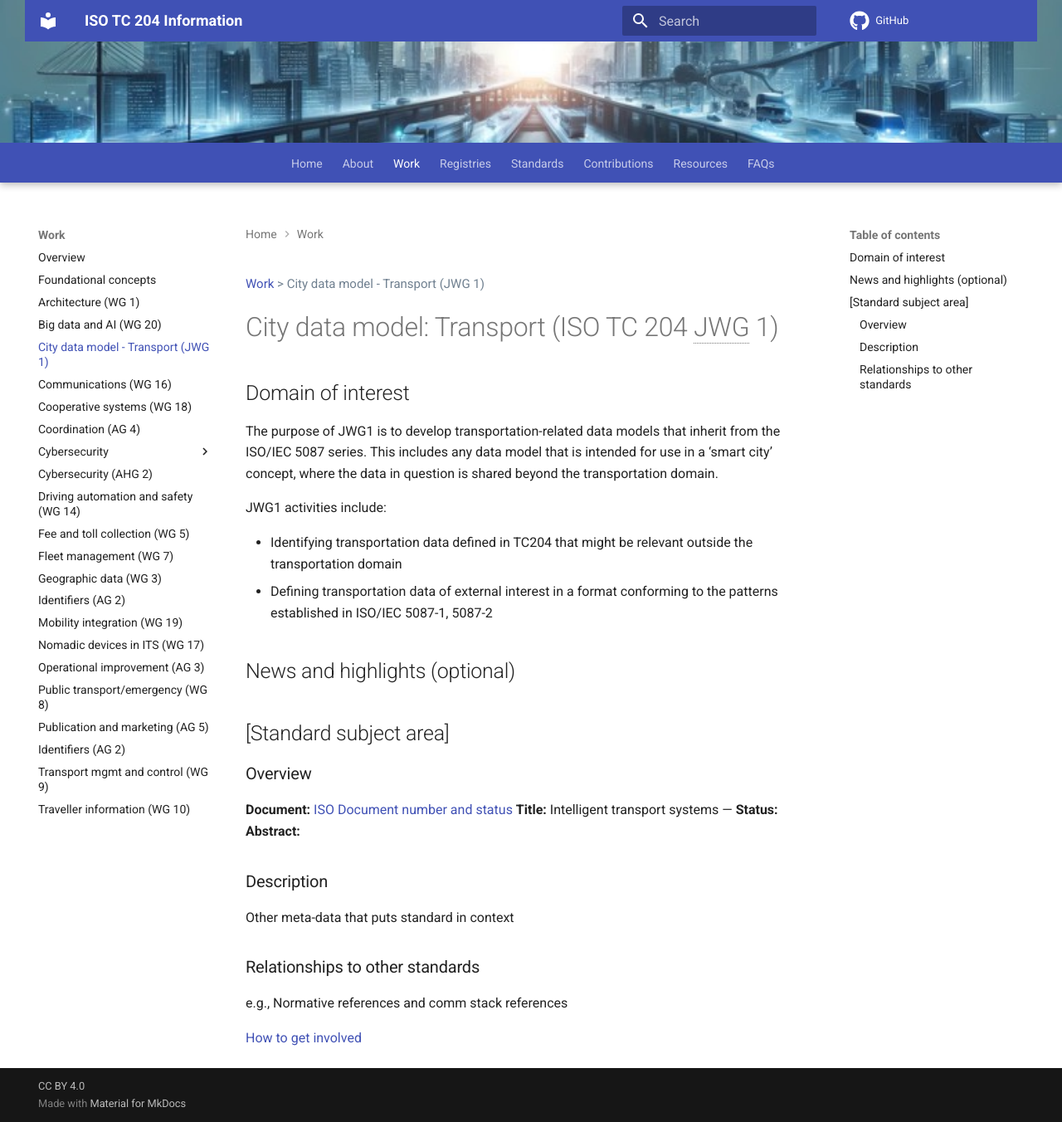
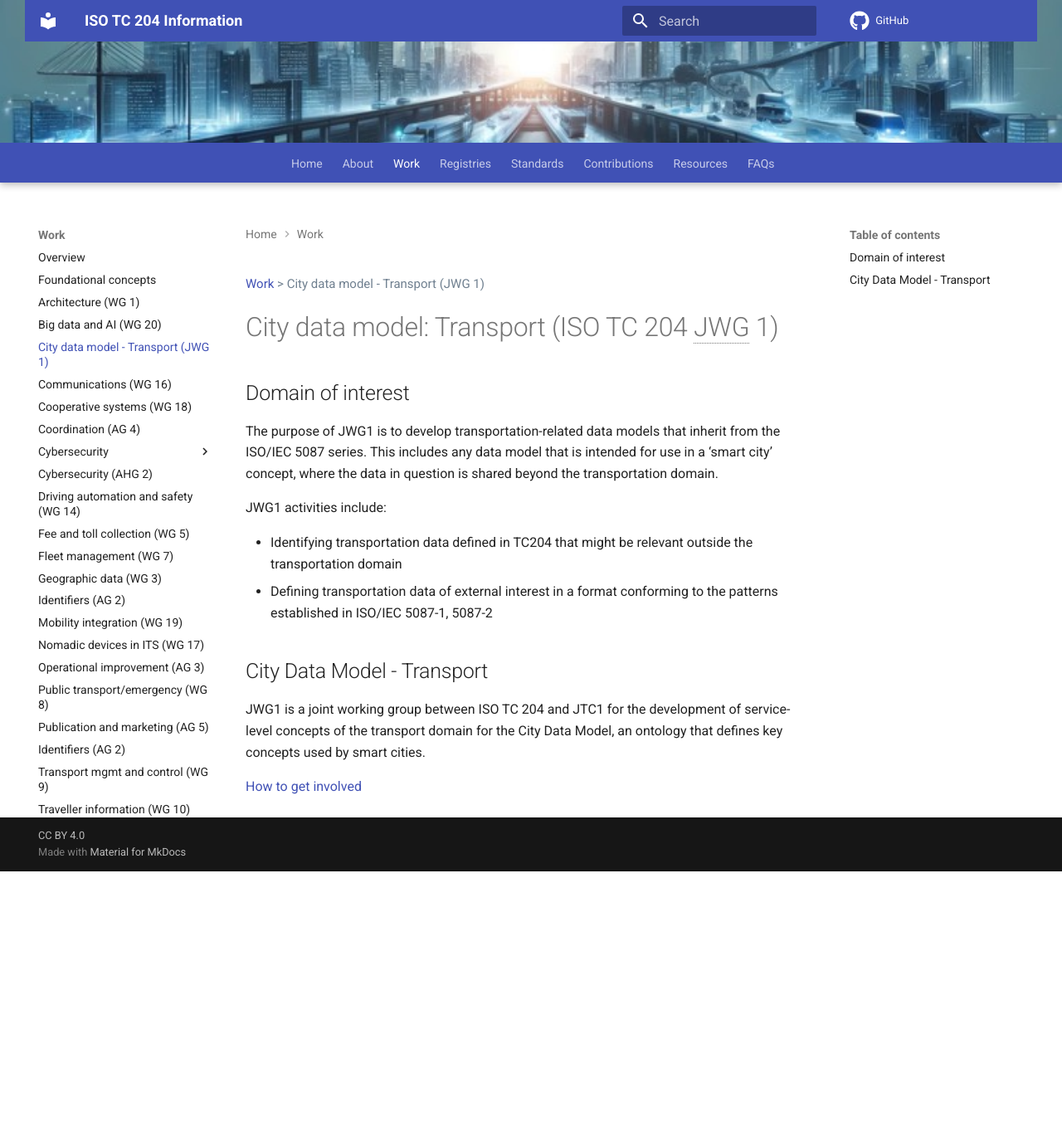
Before and after one commit to ISO-TC204/ISO-TC204.github.io, an MkDocs documentation site: the page built from docs/jwg1/index.md, in a window 1280 px wide. Shown: the whole page at 83% size. Built offline with MkDocs 1.6.1 and Material for MkDocs 9.7.7, drawn with Linux system fonts in a browser that asks for light colours; comment, search, counter and statistics services are not loaded; after the commit the page ends 1050 px from its top, so only the background shows below that.

Commit message:
Adds JWG1 documentation
Adds initial documentation for the City Data Model - Transport (ISO TC 204 JWG 1).

This includes information about the domain of interest and how to get involved.

```diff
--- a/docs/jwg1/index.md
+++ b/docs/jwg1/index.md
@@ -4,23 +4,8 @@
 
 {% include "ag4/jwg1doi.html" %}
 
-## News and highlights (optional)
+## City Data Model - Transport
 
-## [Standard subject area]
-
-### Overview
-
-**Document:** [ISO Document number and status](index.md)
-**Title:** Intelligent transport systems —
-**Status:**
-**Abstract:**
-
-### Description
-
-Other meta-data that puts standard in context
-
-### Relationships to other standards
-
-e.g., Normative references and comm stack references
+JWG1 is a joint working group between ISO TC 204 and JTC1 for the development of service-level concepts of the transport domain for the City Data Model, an ontology that defines key concepts used by smart cities.
 
 [How to get involved](../contact.md)
```
